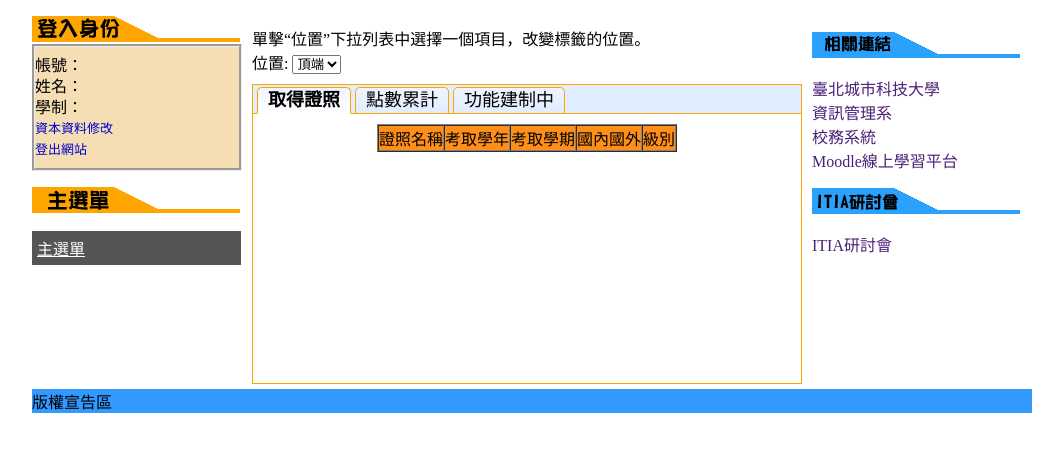
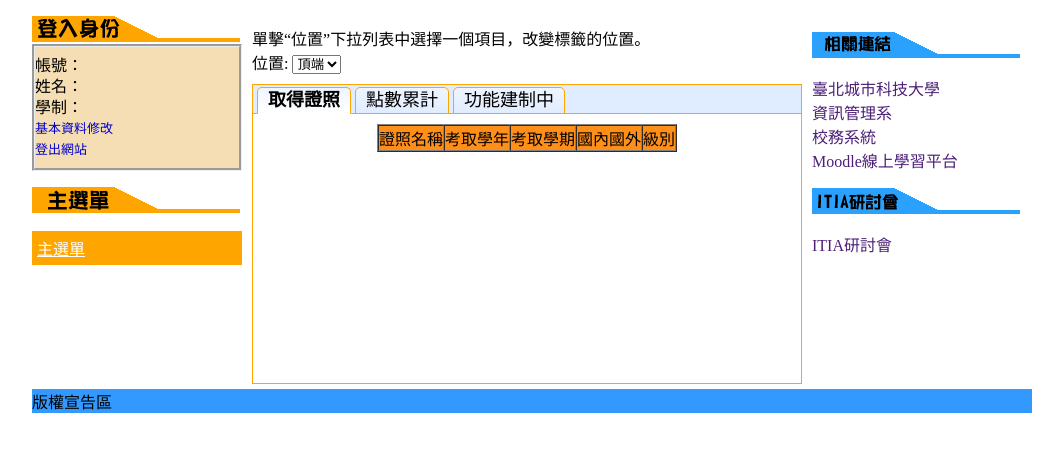
Before and after one commit to lian29/102pj, a PHP site: page /main.php in a window 1280 px wide. Shown: the part 237-689 px from the top of the page, without its empty margins (108-1171 px from the left). Run offline with PHP 8.4, Linux system fonts and the light colour scheme; the visitor is signed in with stand-in values (Sample User, id 1); data that the repository does not hold is empty; grey boxes are pictures that could not be loaded.

Commit message:
錯字修改

```diff
--- a/會員管理/css/menu.css
+++ b/會員管理/css/menu.css
@@ -7,12 +7,12 @@
 	padding:0;
 	margin:0;
 	list-style:none;
-	width:210px;
+	width:202px;
+	border:solid #ffa500 4px;
 }
 
 #menu li{
-	background-color:#555;
-	border-right:1px solid #FFFFFF;
+	background-color:#ffa500;
 	list-style-type:none;
 }
 
@@ -27,5 +27,5 @@
 	left: auto;
 }
 .active{
-	background-color:#015287;
+	background-color:#ff00ff;
 }
--- a/會員管理/login.php
+++ b/會員管理/login.php
@@ -62,7 +62,7 @@ $(document).ready(function(){
 	<p>帳號：<?php echo $row['student_id'] ?></p>
 	<p>姓名：<?php echo $row['name'] ?></p>
 	<p>學制：<?php echo $row['class'] ?></p>
-	<p><a href=#>資本資料修改</a></p>
+	<p><a href=#>基本資料修改</a></p>
 	<p><a href="logout.php">登出網站</a></p>
 	</div>
 	<div class="function">
--- a/會員管理/main.php
+++ b/會員管理/main.php
@@ -57,7 +57,7 @@ $(document).ready(function(){
 	<p>帳號：<?php echo $row['student_id'] ?></p>
 	<p>姓名：<?php echo $row['name'] ?></p>
 	<p>學制：<?php echo $row['class'] ?></p>
-	<p><a href=#>資本資料修改</a></p>
+	<p><a href=#>基本資料修改</a></p>
 	<p><a href="logout.php">登出網站</a></p>
 	</div>
 	<div class="function">
```
